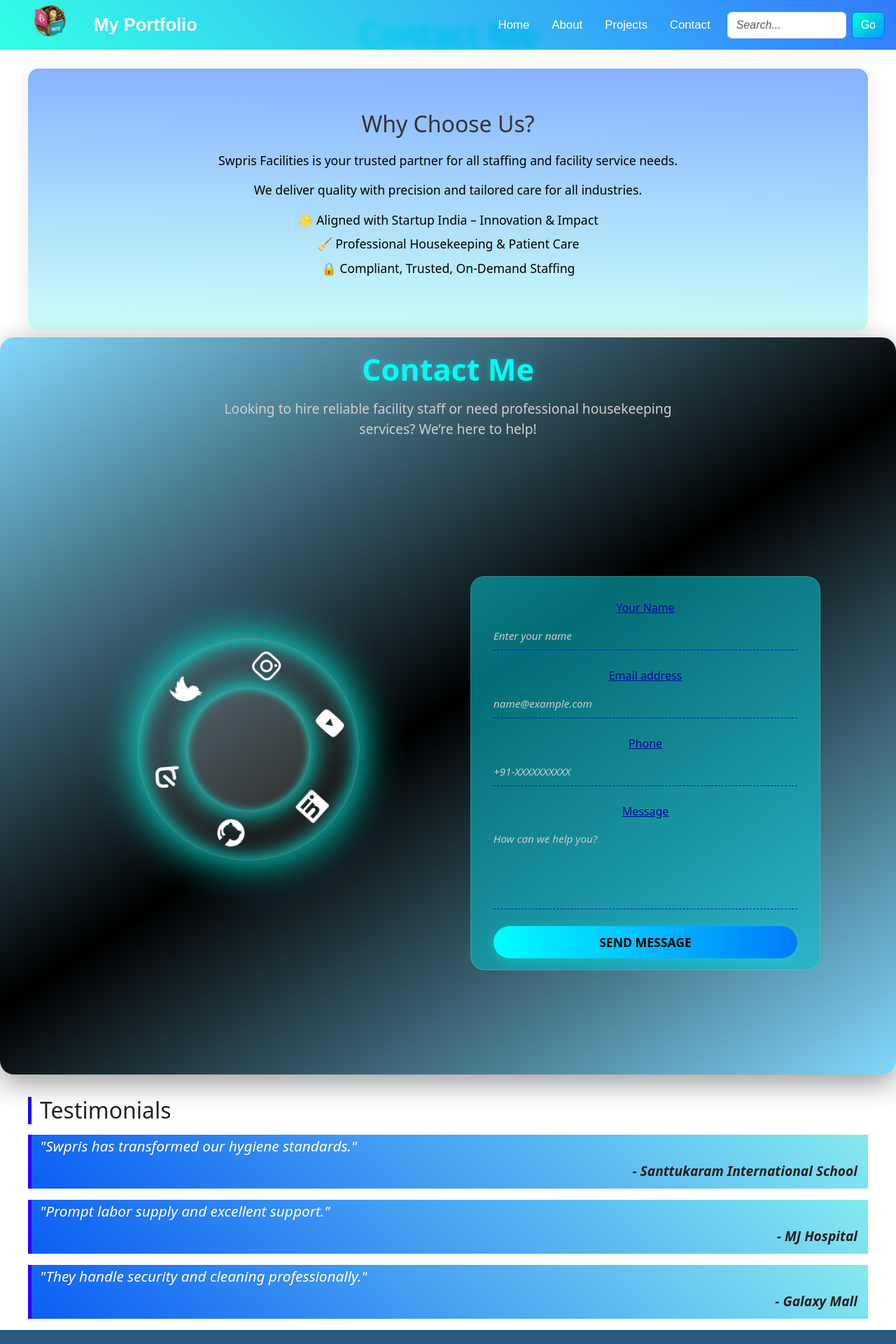
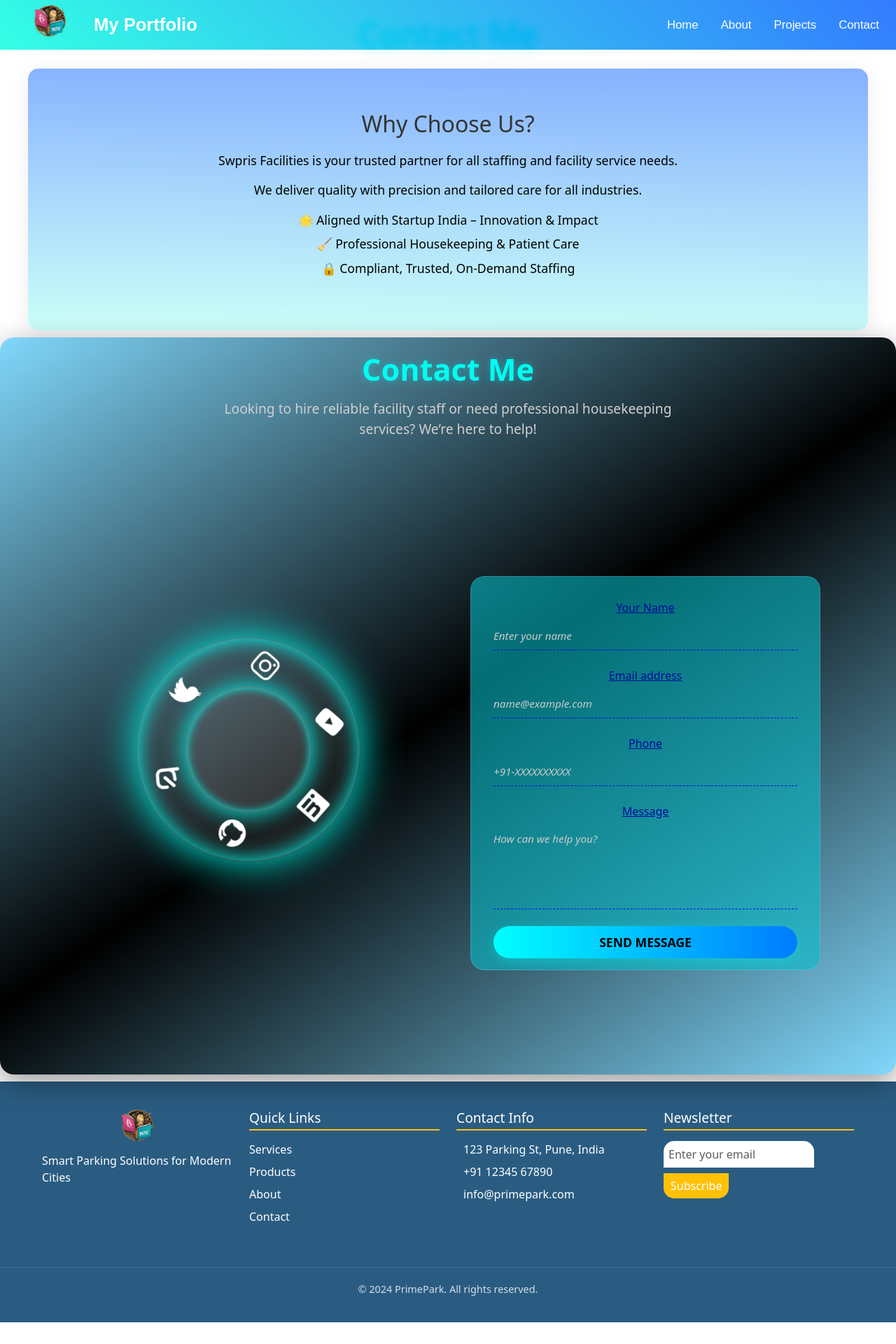
Before and after one commit to pkr-9/portfolio-frontend, a React (Vite) app: page /contact in a window 1280 px wide. Shown: the top 1920 px of the page at 70% size. After the commit the page ends 1889 px from the top, so only its background shows below. Built offline with nearby package versions, Linux system fonts and the light colour scheme.

Commit message:
components rarranged

```diff
--- a/package.json
+++ b/package.json
@@ -1,5 +1,5 @@
 {
-  "name": "portfolio-frontend",
+  "name": "portfolio-client",
   "private": true,
   "version": "0.0.0",
   "type": "module",
@@ -17,6 +17,7 @@
     "framer-motion": "12.9.2",
     "ionicons": "7.4.0",
     "motion": "12.9.2",
+    "portfolio-client": "file:",
     "portfolio-frontend": "file:",
     "react": "^19.0.0",
     "react-bootstrap": "^2.10.9",
--- a/src/components/layout/clientsection/ClientsSection.jsx
+++ /dev/null
@@ -1,49 +0,0 @@
-import React, { useState } from 'react';
-import '../../../styles/global.scss';
-import './ClientsSection.scss';
-
-const initialClients = [
-  'Santtukaram International School',
-  'MJ Hospital',
-  'OM Packaging',
-  'Yashhtej Solvent',
-  'Galaxy Mall',
-  'Vishweshwarayya Mahavidyalaya',
-];
-
-const extraClients = [
-  'Patil Hospital',
-  'Akashay Hotel',
-  'Snehshree Realty',
-  'Bharat Hotel',
-];
-
-const ClientsSection = () => {
-  const [showMore, setShowMore] = useState(false);
-  return (
-    <section id="clients" className="blog">
-      <h2>Our Clients</h2>
-      <div className="blog-grid">
-        {initialClients.map((c, i) => (
-          <div className="blog-card fade-in-up staggered-delay-{i+1}" key={i}>
-            <h3>{c}</h3>
-          </div>
-        ))}
-        {showMore &&
-          extraClients.map((c, i) => (
-            <div className="blog-card fade-in-up staggered-delay-{i+1}" key={i}>
-              <h3>{c}</h3>
-            </div>
-          ))}
-      </div>
-      <button
-        className="cta-button mt-3 show-more-btn"
-        onClick={() => setShowMore((prev) => !prev)}
-      >
-        {showMore ? 'Show Less' : 'View More'}
-      </button>
-    </section>
-  );
-};
-
-export default ClientsSection;
--- a/src/components/layout/clientsection/ClientsSection.scss
+++ /dev/null
@@ -1,93 +0,0 @@
-.blog {
-    background: linear-gradient(180deg, #a0fdfb 0%, #49a1ff 100%);
-    padding: 60px 20px;
-    max-width: 1200px;
-    margin: 10px auto;
-    border-radius: 15px;
-    box-shadow: 0 4px 30px rgba(0, 0, 0, 0.08);
-    text-align: center;
-  }
-
-  .blog h2 {
-    font-size: 2.5rem;
-    margin-bottom: 40px;
-    color: #333;
-  }
-
-  .blog-grid {
-    display: grid;
-    grid-template-columns: repeat(auto-fit, minmax(300px, 1fr));
-    gap: 30px;
-    padding: 20px;
-  }
-
-  .blog-card {
-    background: #fff;
-    border-radius: 15px;
-    box-shadow: 0 4px 20px rgba(0, 0, 0, 0.1);
-    overflow: hidden;
-    transition: transform 0.3s ease, box-shadow 0.3s ease;
-  }
-
-  .blog-card:hover {
-    transform: translateY(-10px);
-    box-shadow: 0 8px 30px rgba(0, 0, 0, 0.2);
-  }
-
-  .blog .show-more-btn {
-    display: inline-block;
-    margin: 0 20px 20px;
-    color: #ffffff;
-    background-color: #007bff;
-    text-decoration: none;
-    transition: color 0.3s ease;
-    padding: 5px;
-      border-radius: 8px;
-      border-style: dashed;
-    border-color: #007bff;
-  }
-
-  .blog .show-more-btn:hover {
-    color: #ffffff;
-    font-weight: bold;
-    background-color: #000ba0;
-  }
-
-  #moreClients {
-    display: none;
-    grid-template-columns: repeat(auto-fit, minmax(300px, 1fr));
-    gap: 30px;
-    padding: 20px;
-  }
-
-  #toggleClients {
-    padding: 12px 24px;
-    font-size: 1rem;
-  }
-
-  .blog-card img {
-    width: 100%;
-    height: 200px;
-    object-fit: cover;
-    border-radius: 15px 15px 0 0;
-    transition: transform 0.3s ease;
-  }
-
-  .blog-card:hover img {
-    transform: scale(1.05);
-  }
-
-  .blog-card h3 {
-    font-size: 1.5rem;
-    margin: 20px 0 10px;
-    color: #333;
-    padding: 0 20px;
-  }
-
-  .blog-card p {
-    padding: 0 20px 20px;
-    font-size: 1rem;
-    line-height: 1.6;
-    color: #555;
-    text-align: left;
-  }
--- a/src/components/layout/navbar/Navbar.jsx
+++ b/src/components/layout/navbar/Navbar.jsx
@@ -64,18 +64,6 @@
                 Contact
               </Nav.Link>
             </Nav>
-
-            <Form className="d-flex search-form" role="search">
-              <FormControl
-                type="search"
-                placeholder="Search..."
-                className="custom-search-input me-2"
-                aria-label="Search"
-              />
-              <Button className="custom-search-button" type="submit">
-                Go
-              </Button>
-            </Form>
           </Navbar.Collapse>
         </Container>
       </Navbar>
--- a/src/components/layout/navbar/Navbar.scss
+++ b/src/components/layout/navbar/Navbar.scss
@@ -76,50 +76,6 @@
     width: 100%;
   }
 
-  .search-form {
-    display: flex;
-    align-items: center;
-  }
-
-  .custom-search-input {
-    max-width: 170px;
-    padding: 8px 12px;
-    font-size: 15px;
-    border-radius: 8px;
-    border: 1px solid rgba(255,255,255,0.3);
-    background-color: rgba(255,255,255,0.1);
-    color: white;
-    backdrop-filter: blur(4px);
-    transition: all 0.3s ease;
-  }
-
-  .custom-search-input::placeholder {
-    color: rgba(255,255,255,0.6);
-    font-style: italic;
-  }
-
-  .custom-search-input:focus {
-    border-color: #00ffee;
-    background-color: rgba(255,255,255,0.2);
-    outline: none;
-  }
-
-  .custom-search-button {
-    background: linear-gradient(135deg, #00ffcc, #0099ff);
-    border: none;
-    border-radius: 8px;
-    padding: 8px 16px;
-    font-size: 16px;
-    color: #fff;
-    font-weight: bold;
-    transition: background 0.3s ease;
-  }
-
-  .custom-search-button:hover {
-    background: linear-gradient(135deg, #00ffee, #007bff);
-    color: #000;
-  }
-
   @media (max-width: 768px) {
     .nav-links {
       flex-direction: column;
@@ -127,9 +83,4 @@
       align-items: flex-start;
       padding-left: 1rem;
     }
-
-    .search-form {
-      flex-direction: column;
-      gap: 8px;
-    }
   }
--- a/src/components/layout/testimonials/Testimonials.jsx
+++ /dev/null
@@ -1,32 +0,0 @@
-import React from 'react';
-import '../../../styles/global.scss';
-import './Testimonials.scss';
-
-const testimonials = [
-  {
-    text: 'Swpris has transformed our hygiene standards.',
-    author: 'Santtukaram International School',
-  },
-  {
-    text: 'Prompt labor supply and excellent support.',
-    author: 'MJ Hospital',
-  },
-  {
-    text: 'They handle security and cleaning professionally.',
-    author: 'Galaxy Mall',
-  },
-];
-
-const Testimonials = () => (
-  <section id="testimonials">
-    <h2>Testimonials</h2>
-    {testimonials.map((t, i) => (
-      <blockquote className="fade-in-up staggered-delay-{i+1}" key={i}>
-        <p>"{t.text}"</p>
-        <footer>- {t.author}</footer>
-      </blockquote>
-    ))}
-  </section>
-);
-
-export default Testimonials;
--- a/src/components/layout/testimonials/Testimonials.scss
+++ /dev/null
@@ -1,32 +0,0 @@
-blockquote {
-  background: linear-gradient(44deg, #0c5ef3 0%, #86eaef 100%);
-  border-left: 5px solid #2600ff;
-  font-style: italic;
-  color: #ffffff;
-  font-size: 1.3rem;
-  margin: 0 40px 1rem 40px !important;
-}
-blockquote p {
-padding-left: 0.75rem;
-margin-top: 5px;
-margin-bottom: 0;
-  line-height: 1.6;
-}
-
-blockquote footer {
-  text-align: right;
-  font-weight: bold;
-  color: #271e1e;
-  font-size: 1.2rem;
-  margin: 5px;
-  padding: 0 10px 10px 0px;
-}
-
-#testimonials h2 {
-  font-size: 2rem;
-  border-left: 5px solid #2600ff;
-  padding-left: 0.75rem;
-  margin-top: 2rem;
-  margin-left: 40px;
-  margin-bottom: 15px;
-}
--- a/src/pages/contactpage/ContactPage.jsx
+++ b/src/pages/contactpage/ContactPage.jsx
@@ -3,7 +3,6 @@
 import Navigation from '../../components/layout/navbar/Navbar';
 import Footer from '../../components/layout/footer/Footer';
 import WhyUs from '../../components/layout/whyus/WhyUs';
-import Testimonials from '../../components/layout/testimonials/Testimonials';
 import Contact from '../../components/layout/contact/Contact';
 import SocialMedia from '../../components/specific/socialmedia/SocialMedia';
 
@@ -36,8 +35,6 @@
             </Row>
           </Container>
         </section>
-
-        <Testimonials />
       </div>
 
       <Footer />
--- a/src/pages/homepage/HomePage.jsx
+++ b/src/pages/homepage/HomePage.jsx
@@ -5,8 +5,6 @@
 import CarouselComponent from '../../components/layout/carousel/Carousel';
 import WideProjectsSection from '../../components/layout/wideprojectssection/WideProjectsSection';
 import Footer from '../../components/layout/footer/Footer';
-import ClientsSection from '../../components/layout/clientsection/ClientsSection';
-import Testimonials from '../../components/layout/testimonials/Testimonials';
 import Hero from '../../components/layout/hero/Hero';
 import StrengthCard from '../../components/specific/strengthcard/StrengthCard';
 
@@ -150,24 +148,6 @@
         </div>
       </motion.div>
 
-      <motion.div
-        variants={fadeUp}
-        initial="hidden"
-        animate="visible"
-        custom={5}
-      >
-        <ClientsSection />
-      </motion.div>
-
-      <motion.div
-        variants={fadeUp}
-        initial="hidden"
-        animate="visible"
-        custom={6}
-      >
-        <Testimonials />
-      </motion.div>
-
       <Footer />
     </div>
   );
```
Also changed, not shown: 1 other file (tests, documents, lock files or other folders).
